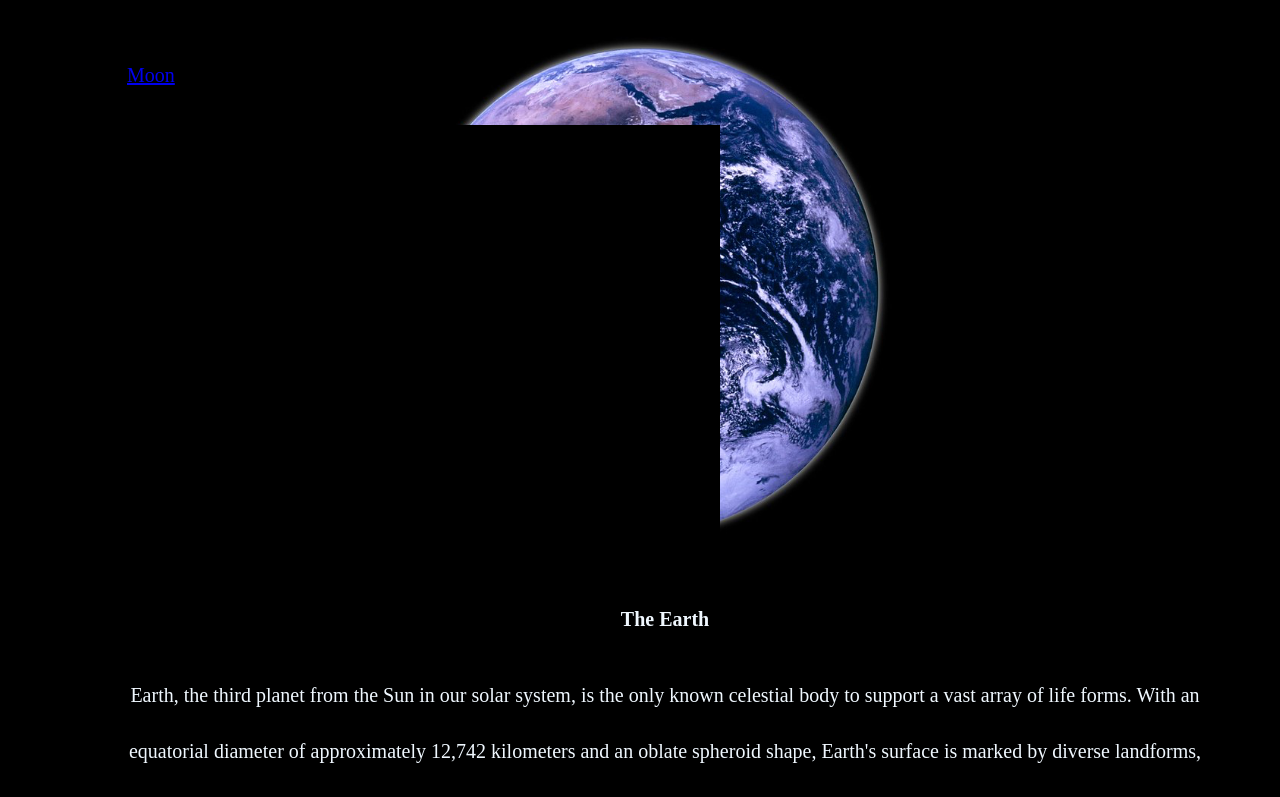
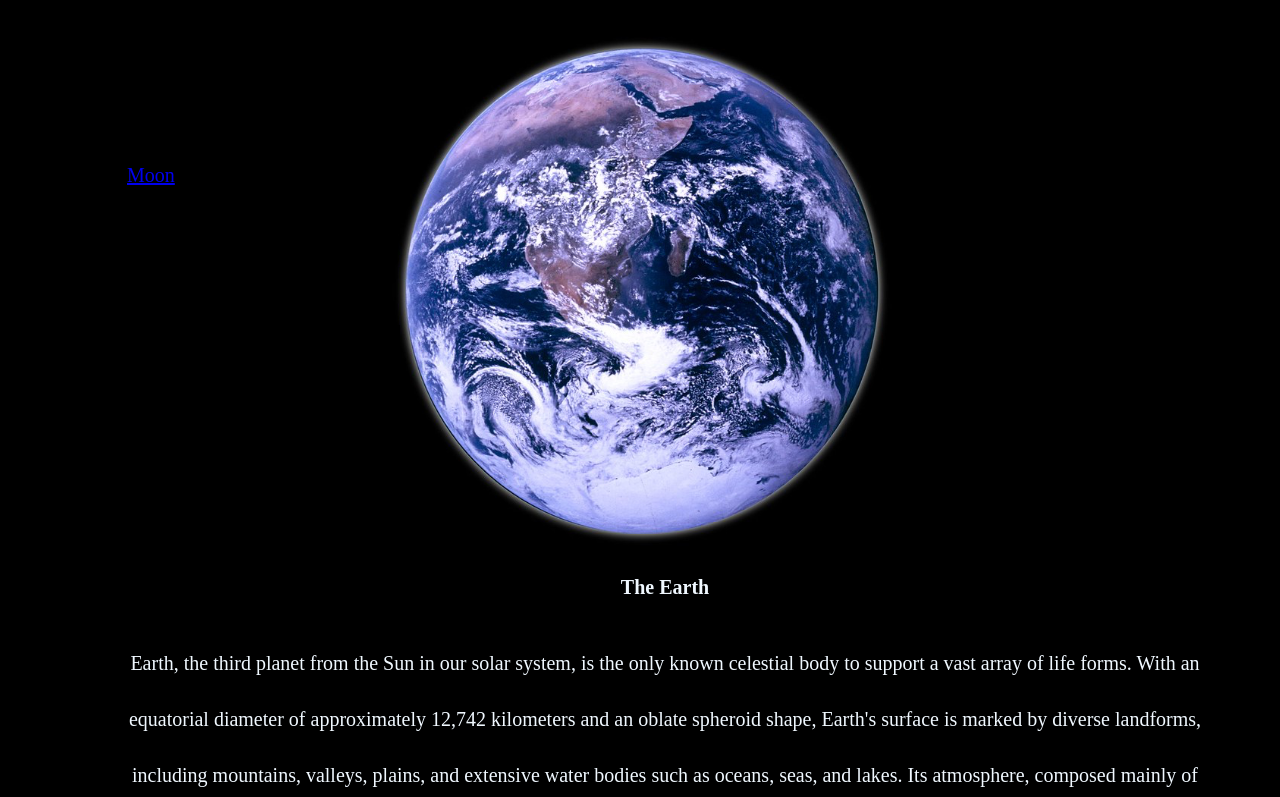
Before and after one commit to mdtsadab/mi-449-lab1, an Eleventy site: page index.html in a window 1280 px wide. Shown: the top 797 px of the page. Built offline with nearby package versions, Linux system fonts and the light colour scheme; Eleventy itself is replaced by a stand-in of ours; files that its build step writes are made by us from their sources.

Commit message:
last touch

```diff
--- a/index.html
+++ b/index.html
@@ -8,7 +8,7 @@
 </head>
 <body class="earth-page">
     <li><a href="/moon/moon.html">Moon</a></li>
-    <img src="/images/pitchblack.png" alt="moon picture" width="620px">
+    <img src="/images/pitchblack.png" alt="moon picture" width="300px">
     <h2 class="earth-text">The Earth</h2>
     <p class="earth-text">Earth, the third planet from the Sun in our solar system, is the only known celestial body to support a vast array of life forms. With an equatorial diameter of approximately 12,742 kilometers and an oblate spheroid shape, Earth's surface is marked by diverse landforms, including mountains, valleys, plains, and extensive water bodies such as oceans, seas, and lakes. Its atmosphere, composed mainly of nitrogen (about 78%) and oxygen (about 21%), plays a crucial role in supporting life and moderating temperature. Earth's distance from the Sun, around 149.6 million kilometers on average, allows for a temperate climate conducive to life's existence. The planet's geology is dynamic, with tectonic activity shaping continents and creating seismic events. Earth has a powerful magnetic field generated by its iron-nickel core, shielding the planet from harmful solar radiation. The rotational axis gives rise to seasons, influencing climate patterns across the globe. Human civilization has flourished, utilizing Earth's resources for agriculture, industry, and technological progress. The intricate interplay of Earth's systems, including the water cycle, carbon cycle, and biodiversity, maintains a delicate ecological balance essential for the continuation of life on this remarkable celestial body.</p>
 
--- a/styles/style.css
+++ b/styles/style.css
@@ -45,5 +45,5 @@ li {
     color:black;
     font-size: 20px;
     text-align:start;
-    line-height: 5.0;
+    line-height: 15.0;
 }
```
Also changed, not shown: 2 other files.
